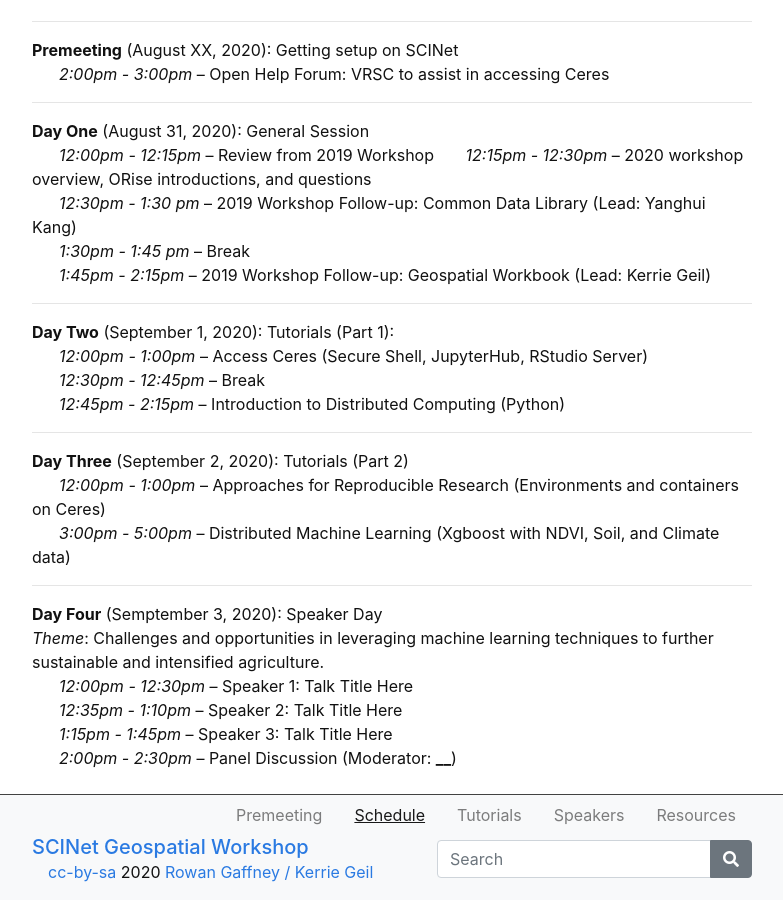
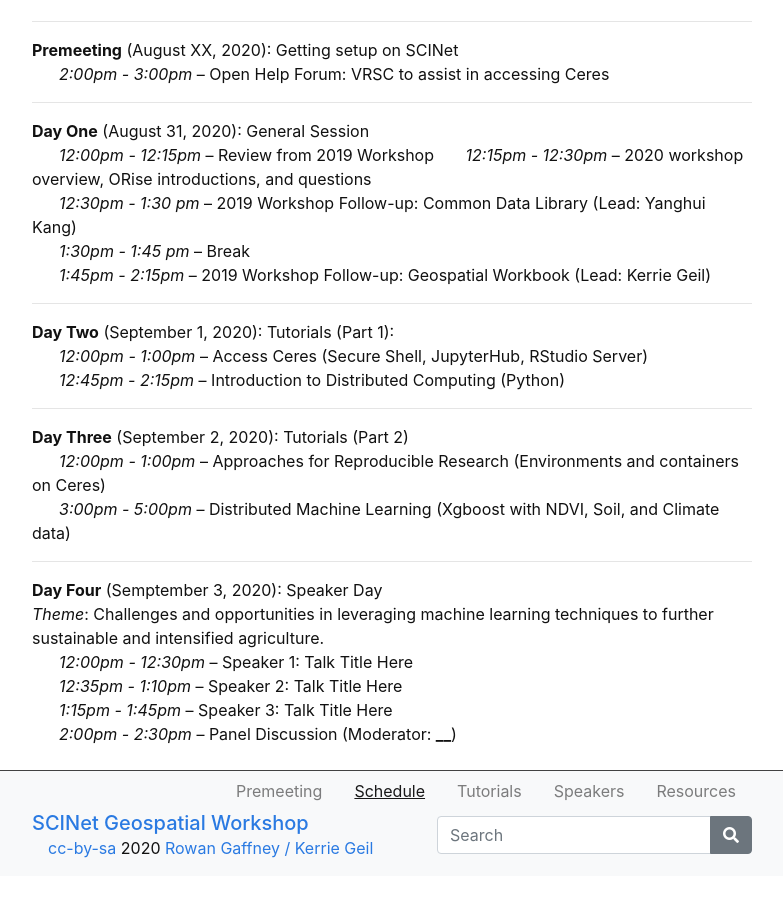
Before and after one commit to sstill88/SCINET-GEOSPATIAL-RESEARCH-WG, a Jekyll site: the page built from content/1-schedule.md, in a window 1280 px wide and 900 px high, scrolled down 1157 px. Shown: the whole window, without its empty margins (248-1031 px from the left). Built offline with Jekyll 4.4.1, drawn with Linux system fonts in a browser that asks for light colours; after the commit the page ends 2033 px from its top, so only the background shows below that.

Commit message:
Update 1-schedule.md
Updated schedule

```diff
--- a/content/1-schedule.md
+++ b/content/1-schedule.md
@@ -37,7 +37,6 @@
 ------
 **Day Two** (September 1, 2020): Tutorials (Part 1): <br>
 &nbsp;&nbsp;&nbsp;&nbsp;&nbsp;&nbsp;*12:00pm - 1:00pm* -- Access Ceres (Secure Shell, JupyterHub, RStudio Server)<br>
-&nbsp;&nbsp;&nbsp;&nbsp;&nbsp;&nbsp;*12:30pm - 12:45pm* -- Break<br>
 &nbsp;&nbsp;&nbsp;&nbsp;&nbsp;&nbsp;*12:45pm - 2:15pm* -- Introduction to Distributed Computing (Python)
 
 ------
```
